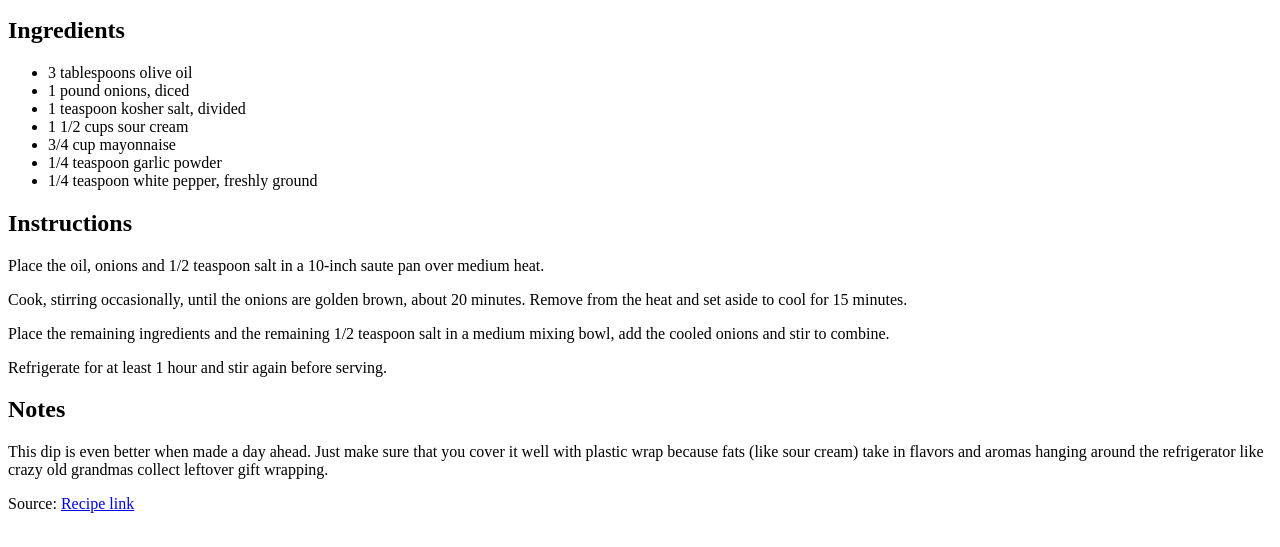
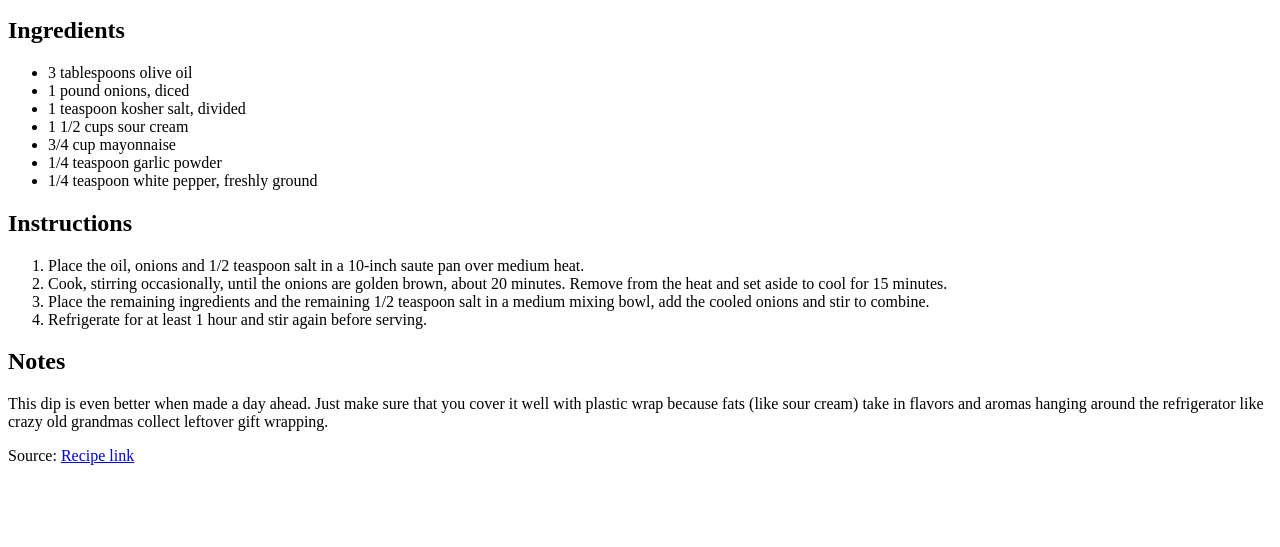
Before and after one commit to katalen1/mi349lab2, a plain HTML site: page Lab2/index.html in a window 1280 px wide. Shown: the part 155-702 px from the top of the page. Drawn offline with Linux system fonts and the light colour scheme.

Commit message:
lab 2
changed object underneath instructions to an ordered listed

```diff
--- a/Lab2/index.html
+++ b/Lab2/index.html
@@ -24,11 +24,12 @@
 			</ul>
 
 		<h2>Instructions</h2>
-
-			<p>Place the oil, onions and 1/2 teaspoon salt in a 10-inch saute pan over medium heat.</p>
-			<p>Cook, stirring occasionally, until the onions are golden brown, about 20 minutes. Remove from the heat and set aside to cool for 15 minutes.</p>
-			<p>Place the remaining ingredients and the remaining 1/2 teaspoon salt in a medium mixing bowl, add the cooled onions and stir to combine.</p>
-			<p>Refrigerate for at least 1 hour and stir again before serving.</p>
+			<ol>
+			<li>Place the oil, onions and 1/2 teaspoon salt in a 10-inch saute pan over medium heat.</li>
+			<li>Cook, stirring occasionally, until the onions are golden brown, about 20 minutes. Remove from the heat and set aside to cool for 15 minutes.</li>
+			<li>Place the remaining ingredients and the remaining 1/2 teaspoon salt in a medium mixing bowl, add the cooled onions and stir to combine.</li>
+			<li>Refrigerate for at least 1 hour and stir again before serving.</li>
+			</ol>
 
 		<h2>Notes</h2>
 
```
